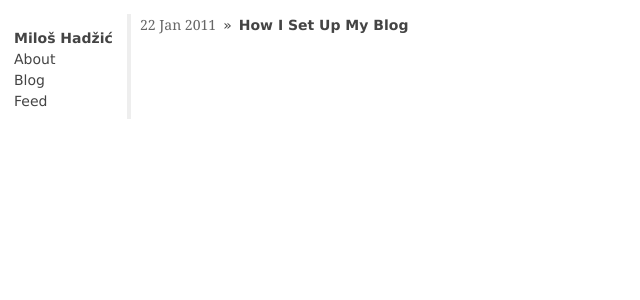
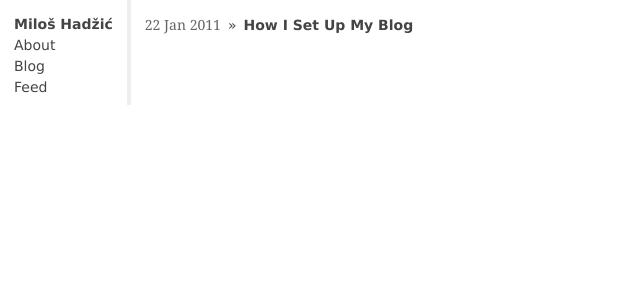
Before and after one commit to miloshadzic/miloshadzic.github.com, a Jekyll site: the page built from blog.html, in a window 1280 px wide. Shown: the top 300 px of the page, without its empty margins (0-640 px from the left). Built offline with Jekyll 4.4.1, drawn with Linux system fonts in a browser that asks for light colours.

Commit message:
Fixes float bug in #posts

```diff
--- a/resources/css/style.css
+++ b/resources/css/style.css
@@ -88,7 +88,7 @@ p{margin-bottom:0.75em;}
 #header a:hover {color:#1693a7; border:0;}
 
 /* Blog post list */
-#posts {margin:1em 0 0 10em;}
+#posts {margin:1em 0 0 1em; float:left;}
 #posts td {padding-right:0.5em;}
 #posts a {color: #444; border:0;
 -moz-transition:color 0.3s ease-in;
```
